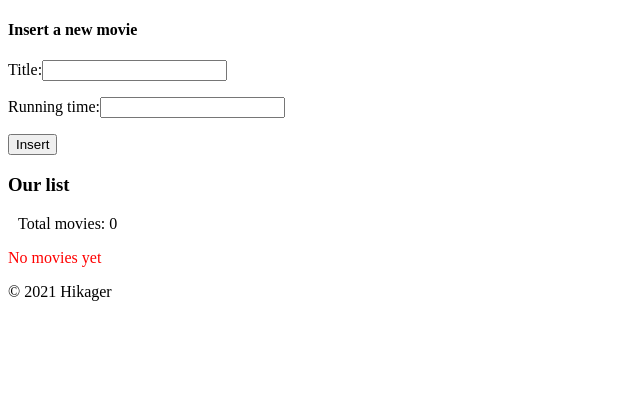
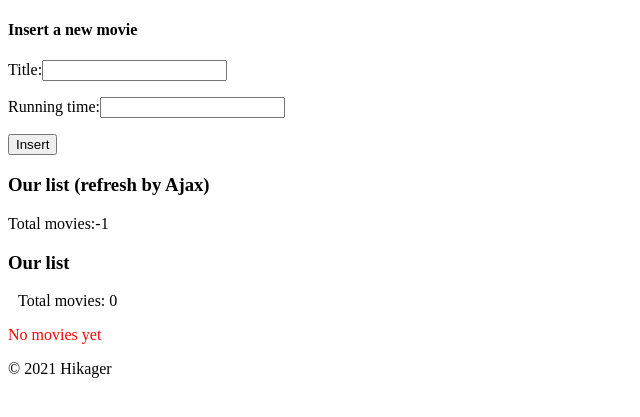
Before and after one commit to luismoa/yummy_metflix_remake, a Django app: page /movies/ in a window 1280 px wide. Shown: the part 134-551 px from the top of the page, without its empty margins (0-640 px from the left). Run offline with Django 3.2, Linux system fonts and the light colour scheme; data that the repository does not hold is empty; parts of the project's set-up code (start-up, migrations or seed data) failed here and were passed over.

Commit message:
Adding js file for loading list with ajax 	- List loading by ajax - working well 	- Counter - It's not working

```diff
--- /dev/null
+++ b/metflix_remake/movies/static/js/update_movie_list.js
@@ -0,0 +1,32 @@
+ const interval_wait_ajax_to_request=2000;
+
+    function updateMovieList(updated_movies)
+    {
+      var items = [];
+      for (var i in updated_movies) {
+          var item = updated_movies[i];
+          items.push('<li id="' + item.id + '">' + item.title + '</li>');
+      }
+      $('#ul_movie').html(items.join(''));
+    }
+
+    function updateMovieListCunter(updated_movies)
+    {
+      var movies = updated_movies.length
+      $('#movie-counter-ajax').innerHTML =movies
+    }
+
+   $(document).ready(function(){
+    setInterval(function(){
+     $.ajax({
+    url:"/movies/api/",
+    type:"get",
+    dataType:"json",
+    success: function(response){
+        updateMovieList(response);
+        updateMovieListCunter(response);
+        console.log(response);
+    }
+   });
+    }, interval_wait_ajax_to_request);
+});
--- a/metflix_remake/movies/templates/base/head.html
+++ b/metflix_remake/movies/templates/base/head.html
@@ -5,5 +5,7 @@
     <meta charset="UTF-8">
     <title>Metflix</title>
     <link type="text/css" href="{% static 'css/movies.css' %}" rel="stylesheet"/>
+    <script src="https://ajax.googleapis.com/ajax/libs/jquery/3.5.1/jquery.min.js"></script>
+    <script src="{% static 'js/update_movie_list.js' %}"></script>
 </head>
 <body>
--- a/metflix_remake/movies/templates/base/main.html
+++ b/metflix_remake/movies/templates/base/main.html
@@ -1,6 +1,7 @@
 <main>
     {# INSERT SECTION #}
     <h4>Insert a new movie</h4>
+
     <form action="{% url 'index' %}" method="POST" class="form-insert-movie form-movie-tag">
         {% csrf_token %}
         {{ insert_form.as_p }}
@@ -8,6 +9,12 @@
             <input type="submit" value="Insert">
         </div>
     </form>
+
+    <h3>Our list (refresh by Ajax)</h3>
+      <span>Total movies:<span id="movie-counter-ajax">-1</span></span>
+    <ul id="ul_movie">
+    </ul>
+
     <h3>Our list</h3>
     <div class="movie-counter">
         <span>Total movies: </span>
```
